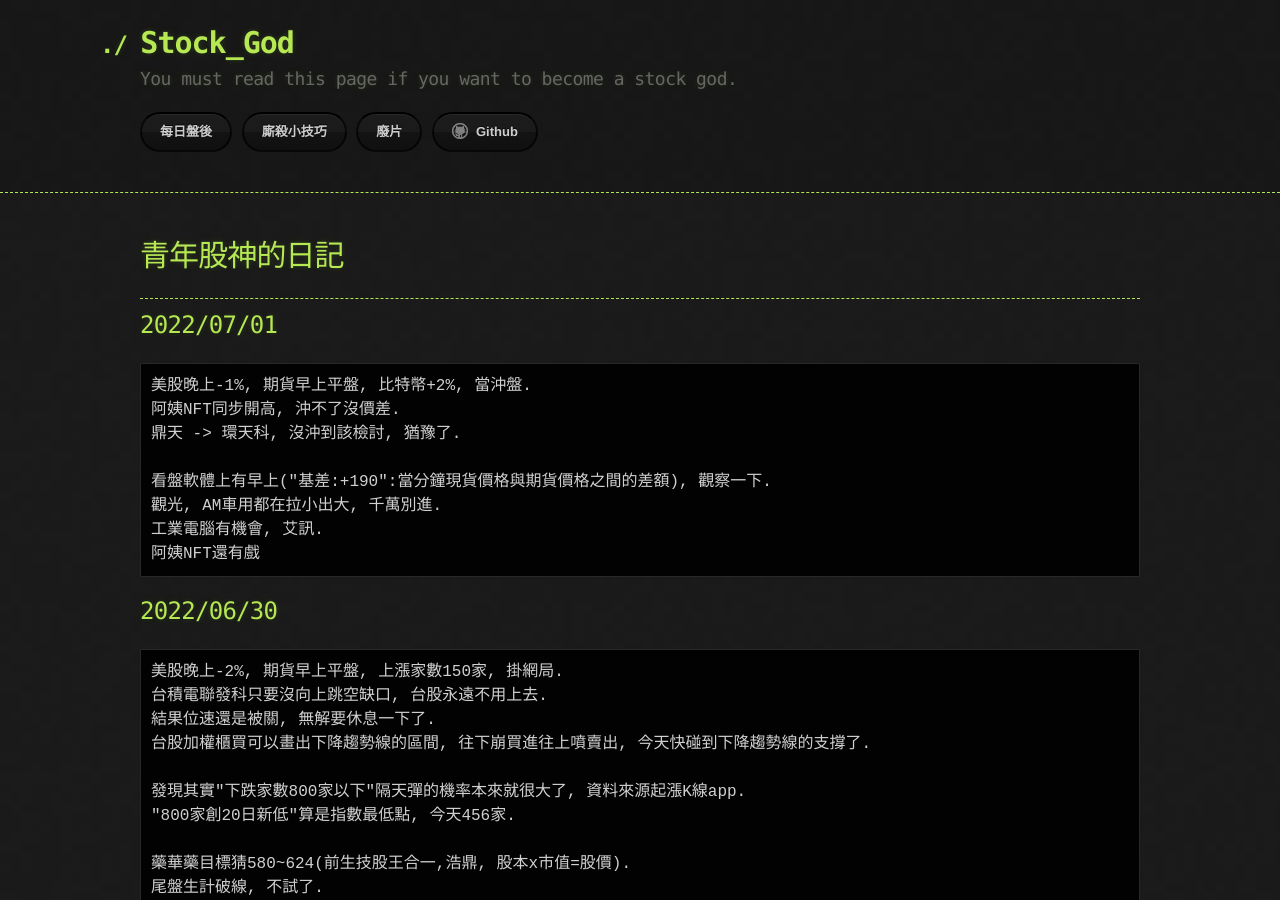
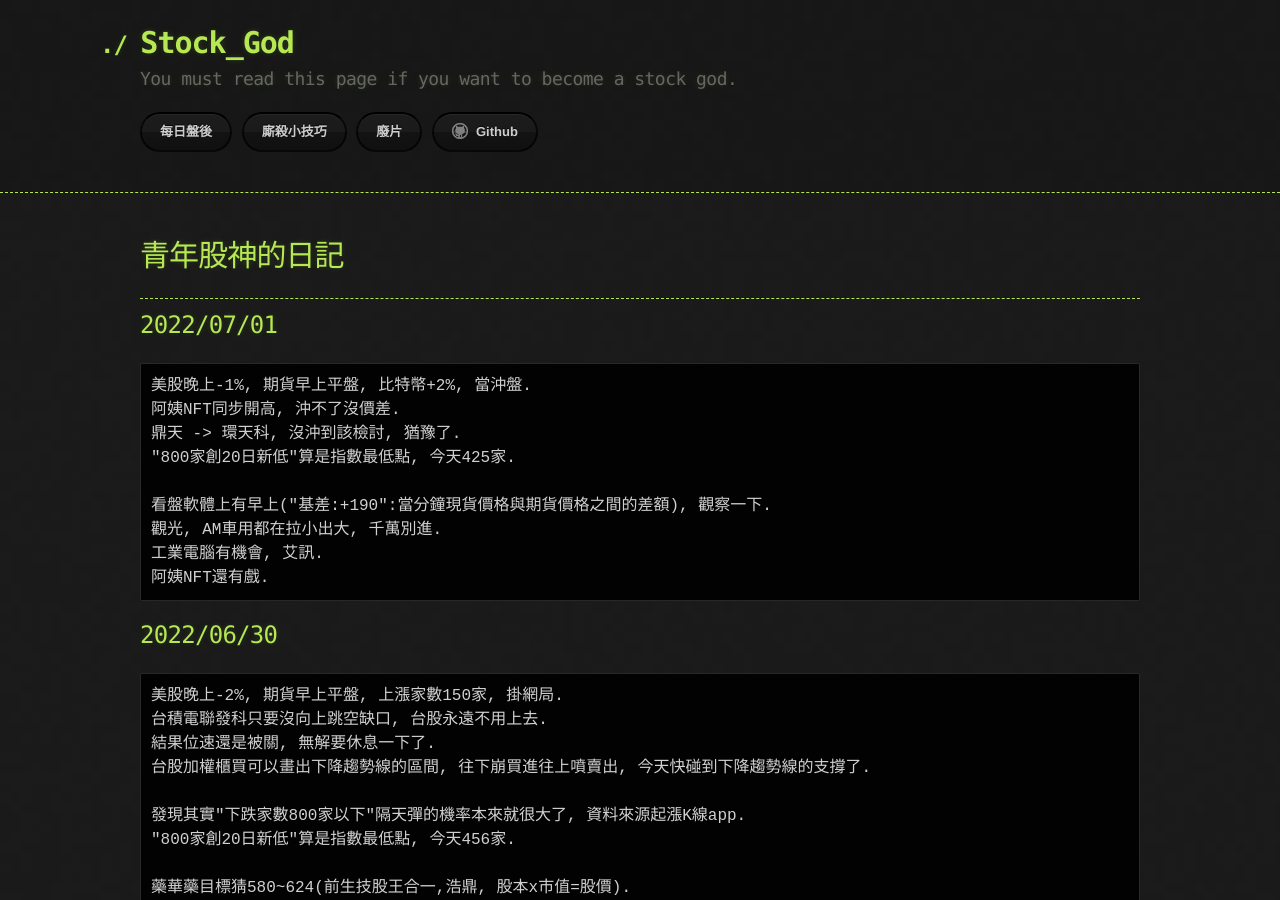
Before and after one commit to lepg5487/Stock_God, a Jekyll site: the page built from index.md, in a window 1280 px wide and 900 px high. Built offline with Jekyll 4.4.1, drawn with Linux system fonts in a browser that asks for light colours; our own code applies the rules of GitHub Pages for plain Markdown files.

Commit message:
Update index.md

````diff
--- a/index.md
+++ b/index.md
@@ -11,11 +11,12 @@ layout: testlayouts
 美股晚上-1%, 期貨早上平盤, 比特幣+2%, 當沖盤.
 阿姨NFT同步開高, 沖不了沒價差.
 鼎天 -> 環天科, 沒沖到該檢討, 猶豫了.
+"800家創20日新低"算是指數最低點, 今天425家.
 
 看盤軟體上有早上("基差:+190":當分鐘現貨價格與期貨價格之間的差額), 觀察一下.
 觀光, AM車用都在拉小出大, 千萬別進.
 工業電腦有機會, 艾訊.
-阿姨NFT還有戲
+阿姨NFT還有戲.
 ```
 
 ## 2022/06/30
````
